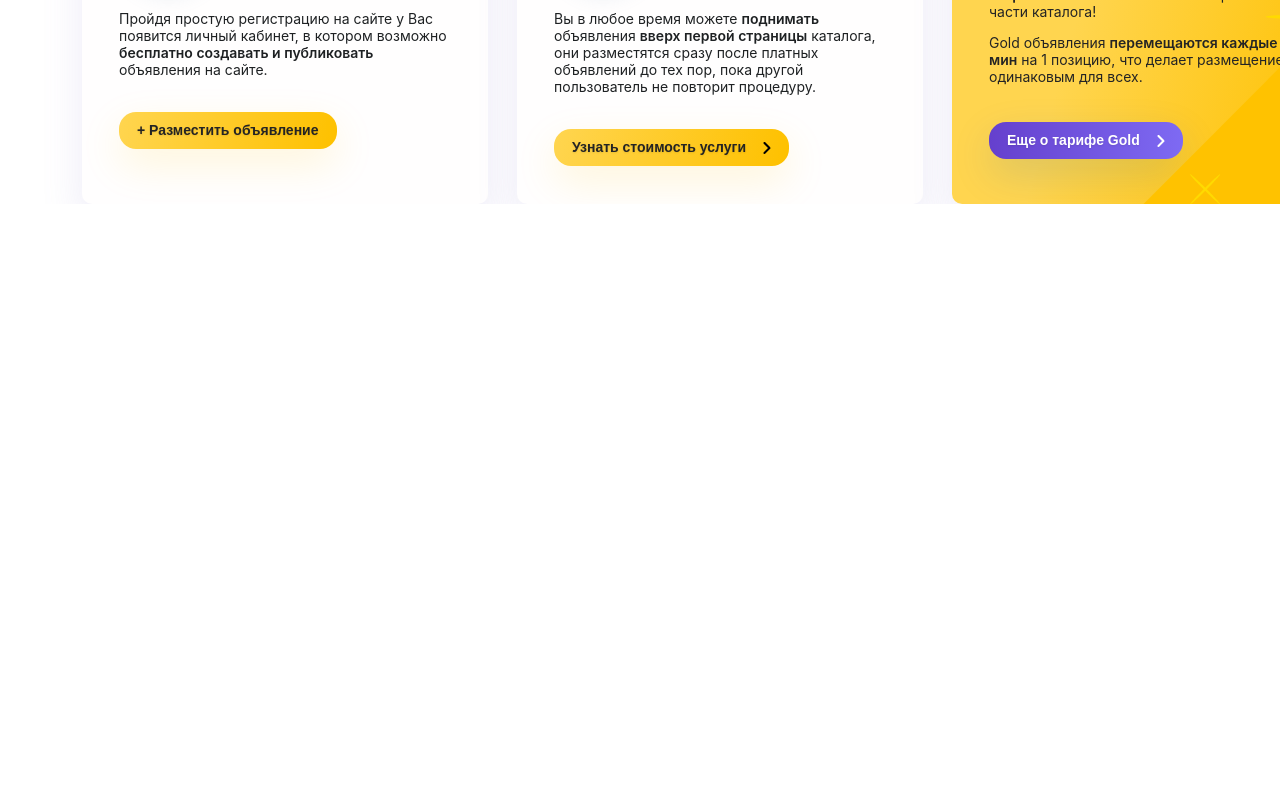
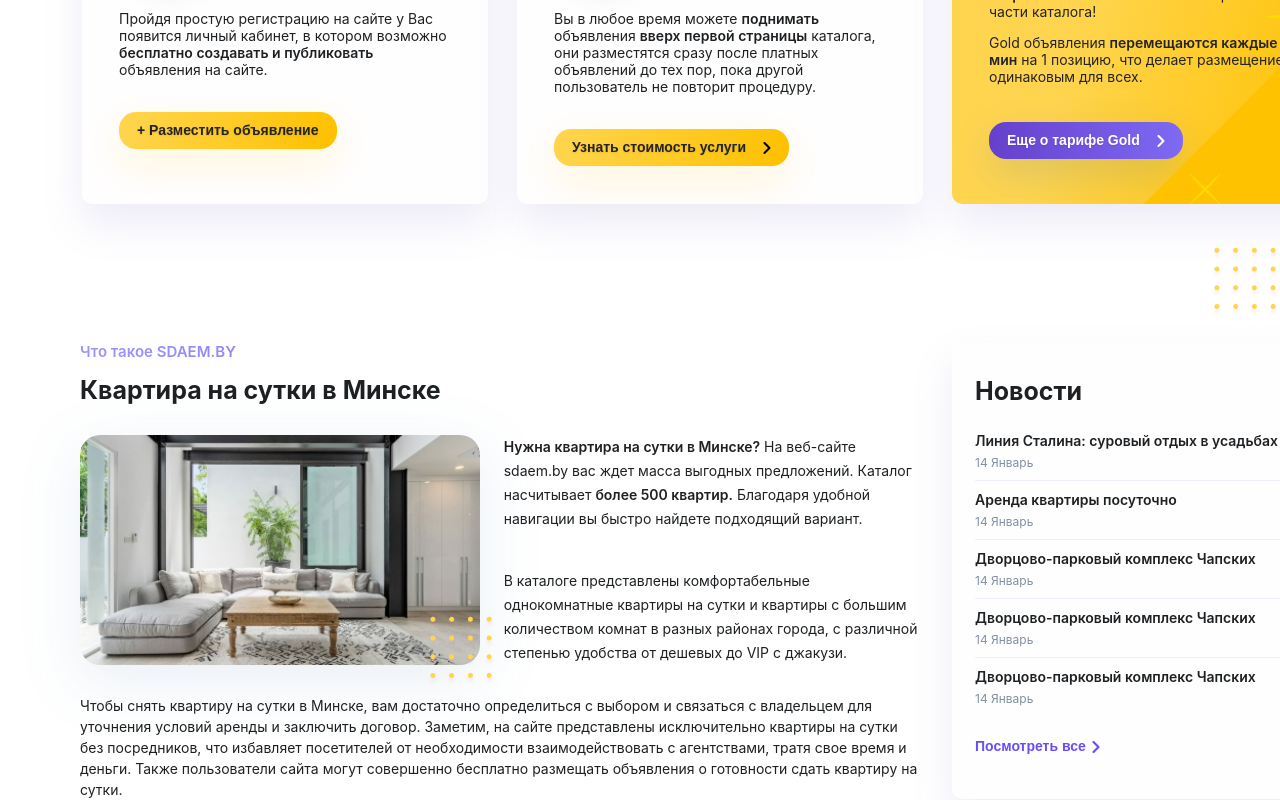
Before and after one commit to Klaurrr/SDAEM.BY-, a React (Create React App) app: page /main in a window 1280 px wide. Shown: the part 2729-3529 px from the top of the page. Before the commit the page ends 2933 px from the top, so only its background shows below. Built offline with nearby package versions, Linux system fonts and the light colour scheme.

Commit message:
added new section

```diff
--- a/src/components/App/App.js
+++ b/src/components/App/App.js
@@ -2,7 +2,7 @@ import { Routes, Route, Navigate } from "react-router-dom";
 import LoginPage from "../../pages/LoginPage";
 import MainPage from "../../pages/MainPage";
 import { useState } from "react";
-import "./style.scss";
+import styles from "./app.module.scss";
 
 const App = () => {
   const [isLoggedIn, setIsLoggedIn] = useState(
@@ -11,7 +11,7 @@ const App = () => {
   const [userName, setUserName] = useState(localStorage.getItem("userName"));
 
   return (
-    <div className="container">
+    <div className={styles.container}>
       <Routes>
         <Route path="/main" element={<MainPage />} />
         <Route
--- a/src/components/Main/index.jsx
+++ b/src/components/Main/index.jsx
@@ -15,6 +15,7 @@ import glare from "../../assets/images/glare.png";
 import chevronNavigate from "../../assets/images/chevronLeft.png";
 import checkMarkRight from "../../assets/images/checkMark_right.png";
 import AdFree from "../../assets/images/AD_Free.png";
+import orchid from "../../assets/images/orchid.png";
 import AdUp from "../../assets/images/AD_Up.png";
 import Card from "../Card";
 import geoYellow from "../../assets/images/geoYellow.png";
@@ -467,6 +468,7 @@ const Main = () => {
                         height: "270px",
                         borderRadius: "10px",
                         marginLeft: "30px",
+                        cursor: "pointer",
                       }}
                     >
                       <p className={styles["title-2"]}>
@@ -490,6 +492,7 @@ const Main = () => {
                         width: "407px",
                         height: "270px",
                         borderRadius: "10px",
+                        cursor: "pointer",
                       }}
                     >
                       <p className={styles["title-2"]}>
@@ -509,6 +512,7 @@ const Main = () => {
                         height: "270px",
                         borderRadius: "10px",
                         marginLeft: "30px",
+                        cursor: "pointer",
                       }}
                     >
                       <p className={styles["title-2"]}>
@@ -808,7 +812,12 @@ const Main = () => {
                 <img
                   src={glare}
                   alt="glare"
-                  style={{ position: "absolute", left: "134px", top: "118px" }}
+                  style={{
+                    position: "absolute",
+                    left: "134px",
+                    top: "118px",
+                    borderRadius: "0px 0px 10px",
+                  }}
                 />
                 <h2>Приоритет Gold</h2>
                 <div
@@ -835,6 +844,91 @@ const Main = () => {
                 </div>
               </div>
             </div>
+            <img
+              style={{
+                position: "absolute",
+                marginLeft: "1210px",
+                marginTop: "264px",
+              }}
+              src={gaps}
+              alt="gaps"
+            />
+          </div>
+        </div>
+      </section>
+      <section className={styles["container-4"]}>
+        <div style={{ display: "flex" }}>
+          <div>
+            <p className={styles["title-4"]}>Что такое SDAEM.BY</p>
+            <h3 className={styles["subtitle-4"]}>Квартира на сутки в Минске</h3>
+            <div style={{ width: "842px", marginTop: "30px" }}>
+              <div style={{ display: "flex", position: "relative" }}>
+                <img src={orchid} alt="orchid_img" id={styles.orchid} />
+                <img
+                  style={{
+                    position: "absolute",
+                    marginTop: "181px",
+                    marginLeft: "346px",
+                  }}
+                  src={gaps}
+                  alt="gaps"
+                />
+                <div className={styles["desc-4"]}>
+                  <p>
+                    <span>Нужна квартира на сутки в Минске?</span> На веб-сайте
+                    sdaem.by вас ждет масса выгодных предложений. Каталог
+                    насчитывает <span>более 500 квартир.</span> Благодаря
+                    удобной навигации вы быстро найдете подходящий вариант.
+                  </p>
+                  <p>
+                    В каталоге представлены комфортабельные однокомнатные
+                    квартиры на сутки и квартиры с большим количеством комнат в
+                    разных районах города, с различной степенью удобства от
+                    дешевых до VIP с джакузи.
+                  </p>
+                </div>
+              </div>
+              <p className={styles["desc-4-p"]}>
+                Чтобы снять квартиру на сутки в Минске, вам достаточно
+                определиться с выбором и связаться с владельцем для уточнения
+                условий аренды и заключить договор. Заметим, на сайте
+                представлены исключительно квартиры на сутки без посредников,
+                что избавляет посетителей от необходимости взаимодействовать с
+                агентствами, тратя свое время и деньги. Также пользователи сайта
+                могут совершенно бесплатно размещать объявления о готовности
+                сдать квартиру на сутки.{" "}
+              </p>
+            </div>
+          </div>
+          <div className={styles.news}>
+            <div style={{ marginLeft: "23px" }}>
+              <h2>Новости</h2>
+              <div className={styles["news-desc"]}>
+                <div>
+                  <h5>Линия Сталина: суровый отдых в усадьбах на сутки</h5>
+                  <p>14 Январь</p>
+                </div>
+                <div>
+                  <h5>Аренда квартиры посуточно</h5>
+                  <p>14 Январь</p>
+                </div>
+                <div>
+                  <h5>Дворцово-парковый комплекс Чапских</h5>
+                  <p>14 Январь</p>
+                </div>
+                <div>
+                  <h5>Дворцово-парковый комплекс Чапских</h5>
+                  <p>14 Январь</p>
+                </div>
+                <div>
+                  <h5>Дворцово-парковый комплекс Чапских</h5>
+                  <p>14 Январь</p>
+                </div>
+              </div>
+              <button>
+                Посмотреть все <img src={checkMark} alt="checkMarkRight" />
+              </button>
+            </div>
           </div>
         </div>
       </section>
--- a/src/components/Main/main.module.scss
+++ b/src/components/Main/main.module.scss
@@ -733,3 +733,128 @@
         display: none;
     }
 }
+
+
+.container-4 {
+    margin-top: 360px;
+    padding: 0px 80px;
+
+    #orchid {
+        filter: drop-shadow(0px 15px 30px rgba(39, 95, 158, 0.1));
+        height: 230px;
+        border-radius: 20px;
+    }
+
+    .title-4 {
+        margin: 0;
+        margin-bottom: 15px;
+        background: linear-gradient(90deg, #9D94FF 0%, #6B50E9 94.5%);
+        -webkit-background-clip: text;
+        -webkit-text-fill-color: transparent;
+        font-weight: 600;
+        font-size: 15px;
+        line-height: 17px;
+    }
+
+    .subtitle-4 {
+        font-weight: 700;
+        font-size: 25px;
+        line-height: 30px;
+        color: #1E2123;
+        margin: 0;
+    }
+
+    .desc-4 {
+        display: flex;
+        flex-direction: column;
+        justify-content: space-between;
+        margin-left: 24px;
+
+        &-p {
+            font-weight: 400;
+            font-size: 14px;
+            line-height: 150%;
+            color: #1E2123;
+            margin: 30px 0 0;
+
+        }
+
+        p {
+            span {
+                font-weight: 600;
+                font-size: 14px;
+            }
+
+            font-weight: 400;
+            font-size: 14px;
+            line-height: 24px;
+            color: #1E2123;
+            margin: 0;
+        }
+
+    }
+
+    .news {
+        background: #FFFEFE;
+        box-shadow: 0px 20px 40px rgba(135, 124, 202, 0.15);
+        border-radius: 10px;
+        width: 406px;
+        height: 456px;
+        margin-left: 30px;
+
+        h2 {
+            font-weight: 700;
+            font-size: 25px;
+            line-height: 30px;
+            color: #1E2123;
+            margin: 33px 0px 26px;
+        }
+
+        &-desc {
+            h5 {
+                margin: 0;
+                font-weight: 600;
+                font-size: 14px;
+                line-height: 17px;
+                color: #1E2123;
+
+            }
+
+            p {
+                margin: 6px 0px 0px;
+                font-weight: 400;
+                font-size: 12px;
+                line-height: 15px;
+                color: #8291A3;
+            }
+
+            div {
+                border-bottom: 1px solid rgba(102, 78, 249, 0.1);
+                padding-bottom: 10px;
+                margin-bottom: 10px;
+
+                &:last-child {
+                    border: none;
+                    padding: 0;
+                    margin-bottom: 0;
+                }
+            }
+        }
+
+        button {
+            color: #664EF9;
+            font-weight: 700;
+            font-size: 14px;
+            line-height: 17px;
+            border: none;
+            background: none;
+            cursor: pointer;
+            padding: 0;
+            margin-top: 32px;
+
+            img {
+                transform: rotate(-90deg);
+            }
+        }
+    }
+}
```
Also changed, not shown: src/assets/images/orchid.png (added), src/components/App/app.module.scss (renamed from src/components/App/style.scss).
